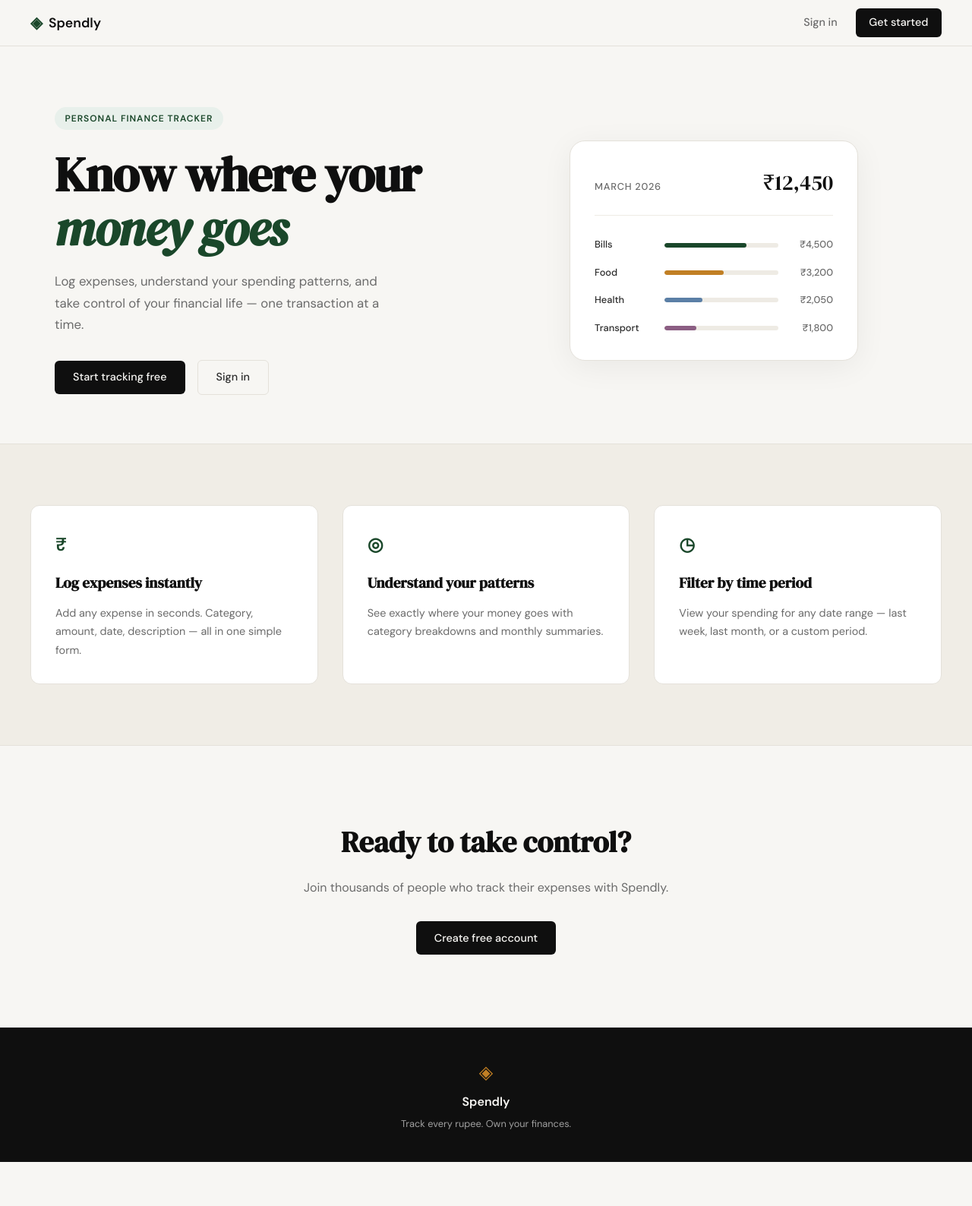
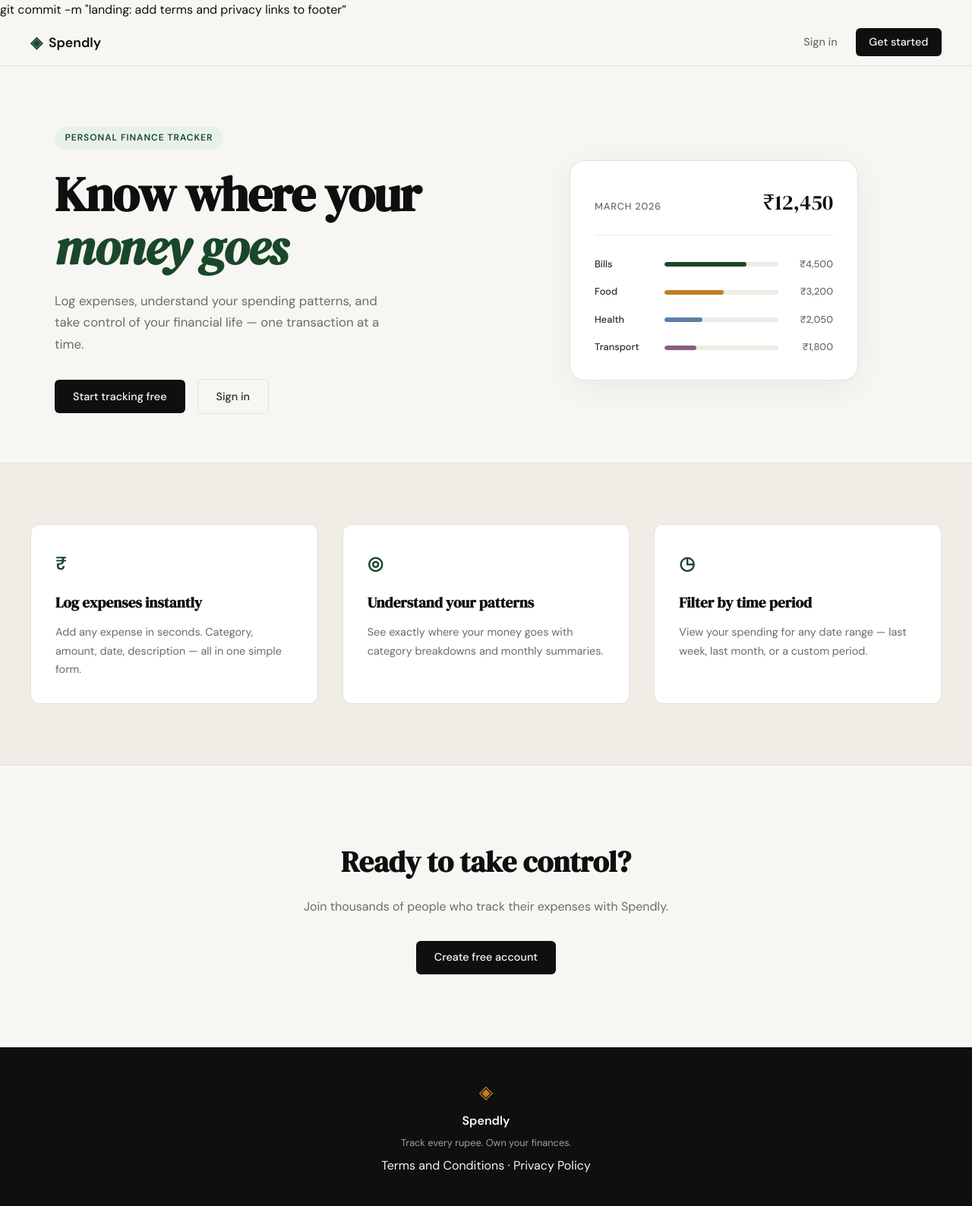
Before and after one commit to ROHIT-ONGIT/spendly, a Flask app: page / in a window 1280 px wide. Shown: the whole page at 76% size. Before the commit the page ends 1530 px from the top, so only its background shows below. Run offline with Flask 3, Linux system fonts and the light colour scheme.

Commit message:
landing: add terms and privacy links to footer

```diff
--- a/templates/base.html
+++ b/templates/base.html
@@ -1,3 +1,4 @@
+git commit -m "landing: add terms and privacy links to footer”
 <!DOCTYPE html>
 <html lang="en">
 <head>
@@ -34,6 +35,7 @@
             <span class="brand-icon">◈</span>
             <span class="footer-name">Spendly</span>
             <p class="footer-copy">Track every rupee. Own your finances.</p>
+            <p><a href="#">Terms and Conditions</a> · <a href="#">Privacy Policy</a></p>
         </div>
     </footer>
 
```
